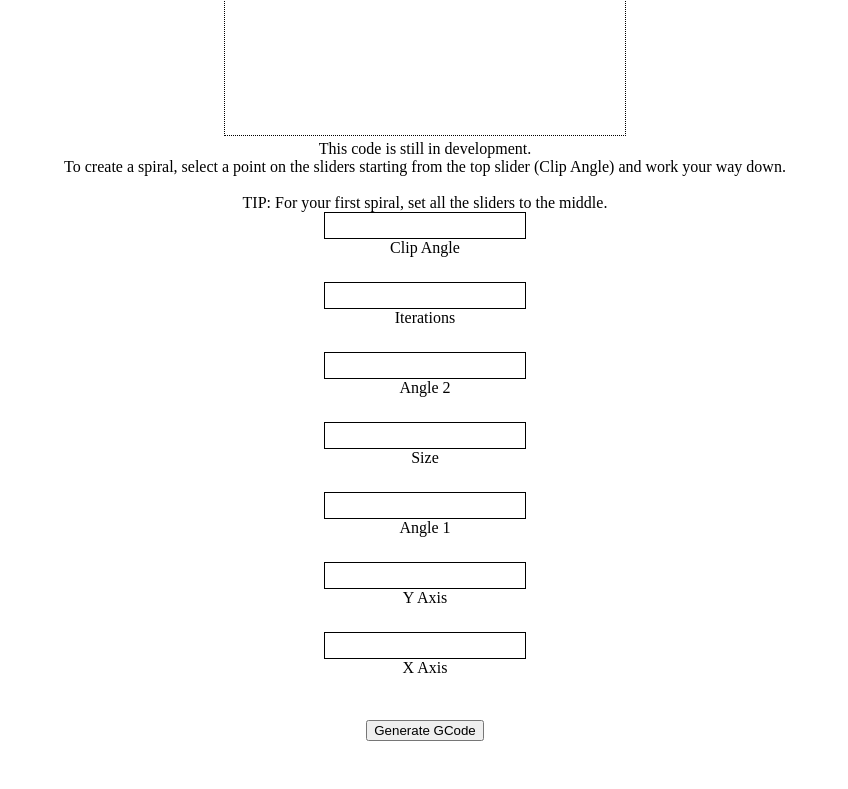
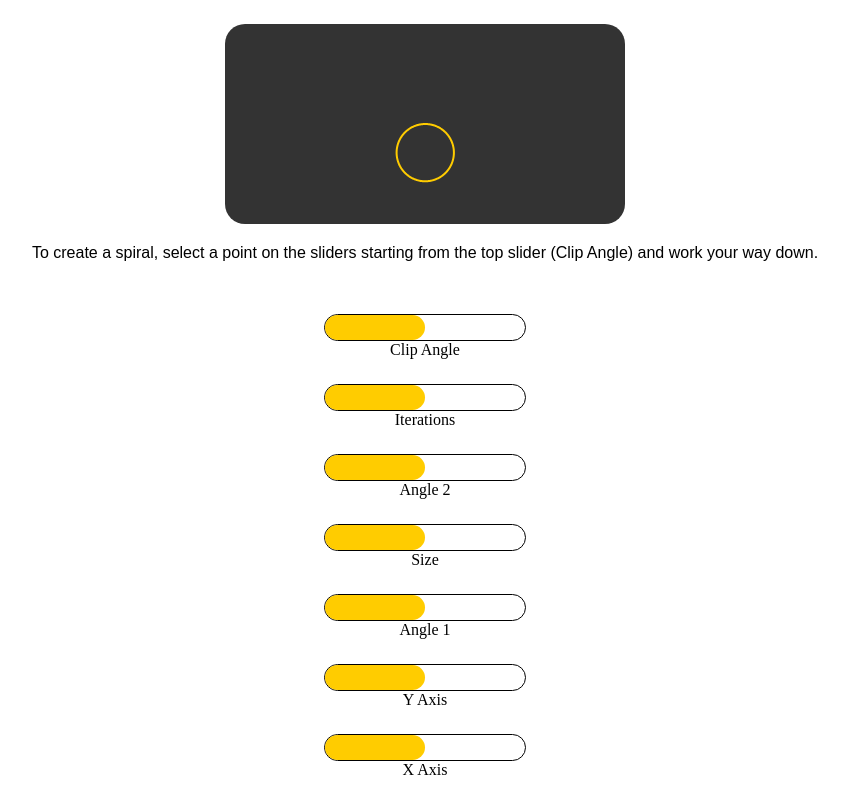
Before and after one commit to migpics/Spiro, a plain HTML site: page index.html in a window 1280 px wide. Shown: the part 74-863 px from the top of the page, without its empty margins (215-1063 px from the left). Before the commit the page ends 823 px from the top, so only its background shows below. Drawn offline with Linux system fonts and the light colour scheme.

Commit message:
Made updates to interface as well as default settings

```diff
--- a/index.html
+++ b/index.html
@@ -5,16 +5,19 @@
         <link rel='stylesheet' type='text/css' href='stylesheet.css'/>
     </head>
     <body onload='init()' align=center>
-        <canvas id="a" width="400" height="200" >
+
+
+<h1>Spiral Generator</h1>
+<br>
+        <canvas id="a" width="400" height="200">
             This text is displayed if your browser does not support HTML5 Canvas.
         </canvas>
 
+<p class="sansserif">
+To create a spiral, select a point on the sliders starting from the top slider (Clip Angle) and work your way down.
+</p>
+<br>
 
-
-<br>This code is still in development.<br>
-To create a spiral, select a point on the sliders starting from the top slider (Clip Angle) and work your way down.<br>
-<br>
-TIP:  For your first spiral, set all the sliders to the middle.
 <br>
 <div id='bar7' >
 <div id='slider7' >
@@ -76,7 +79,12 @@ TIP:  For your first spiral, set all the sliders to the middle.
 <br><button onclick="generateGCode()">Generate GCode</button>
 
 <script type='text/javascript' src='script.js'></script>
-    </body>
+<p class="sansserif">
+<br><br>This code is still in development.<br>
+<a href="https://github.com/migpics/Spiro">Visit GitHub Page for code.</a>
+
+</p>
+</body>
 
 
 </html>
--- a/script.js
+++ b/script.js
@@ -7,13 +7,13 @@ var context = a_canvas.getContext("2d");
 
 var bar1, slider1;
 var bar2, slider2;
-var set_perc1=10;
-var set_perc2=20;
-var set_perc3=20;
-var set_perc4=20;
-var set_perc5=20;
-var set_perc6=20;
-var set_perc7=20;
+var set_perc1=.50;
+var set_perc2=.50;
+var set_perc3=.50;
+var set_perc4=.50;
+var set_perc5=.50;
+var set_perc6=.50;
+var set_perc7=.50;
 
 canvas_width=400;
 canvas_height=200;
@@ -71,6 +71,17 @@ function init(){
 	bar7.addEventListener('mousedown', startSlide7, false);
 	bar7.addEventListener('mouseup', stopSlide7, false);
 
+	slider1.style.width = (set_perc1 * 100) + '%';
+	slider2.style.width = (set_perc1 * 100) + '%';
+	slider3.style.width = (set_perc1 * 100) + '%';
+	slider4.style.width = (set_perc1 * 100) + '%';
+	slider5.style.width = (set_perc1 * 100) + '%';
+	slider6.style.width = (set_perc1 * 100) + '%';
+	slider7.style.width = (set_perc1 * 100) + '%';
+
+
+	context.strokeStyle="#ffcc00";
+	draw(canvas_width*set_perc1,canvas_height*set_perc2,myAngle*set_perc3,lineDistance*set_perc4,angleChange*set_perc5,myIterations*set_perc6,myCompletionAngle*set_perc7);
 
 }
 
--- a/stylesheet.css
+++ b/stylesheet.css
@@ -1,5 +1,18 @@
 canvas {
-    border: 1px dotted black;
+    border: 4px black;
+    background-color:#333333;
+    border-radius: 20px;
+
+}
+
+p.sansserif {
+    font-family: Arial, Helvetica, sans-serif;
+}
+
+h1 {
+	color: #cca300;
+	text-align: center;
+	font-family: Arial, Helvetica, sans-serif;
 }
 
 
@@ -9,6 +22,7 @@ canvas {
 	border:1px solid black;
 	position:relative;
 	margin: auto;
+	border-radius: 20px;
 }
 #slider1{
 	width:0%;
@@ -19,6 +33,7 @@ canvas {
 	position:absolute;
 	cursor:pointer;
 	margin: auto;
+	border-radius: 20px;
 }
 #info1{
 	width:200px;
@@ -33,6 +48,7 @@ canvas {
 	border:1px solid black;
 	position:relative;
 	margin: auto;
+	border-radius: 20px;
 }
 #slider2{
 	width:0%;
@@ -43,12 +59,13 @@ canvas {
 	position:absolute;
 	cursor:pointer;
 	margin: auto;
+	border-radius: 20px;
 }
 #info2{
 	width:200px;
 	height:25px;
 	margin: auto;
-
+	border-radius: 20px;
 }
 
 
@@ -58,6 +75,7 @@ canvas {
 	border:1px solid black;
 	position:relative;
 	margin: auto;
+	border-radius: 20px;
 }
 #slider3{
 	width:0%;
@@ -68,11 +86,13 @@ canvas {
 	position:absolute;
 	cursor:pointer;
 	margin: auto;
+	border-radius: 20px;
 }
 #info3{
 	width:200px;
 	height:25px;
 	margin: auto;
+	border-radius: 20px;
 
 }
 
@@ -83,6 +103,7 @@ canvas {
 	border:1px solid black;
 	position:relative;
 	margin: auto;
+	border-radius: 20px;
 }
 #slider4{
 	width:0%;
@@ -93,6 +114,7 @@ canvas {
 	position:absolute;
 	cursor:pointer;
 	margin: auto;
+	border-radius: 20px;
 }
 #info4{
 	width:200px;
@@ -108,6 +130,7 @@ canvas {
 	border:1px solid black;
 	position:relative;
 	margin: auto;
+	border-radius: 20px;
 }
 #slider5{
 	width:0%;
@@ -118,6 +141,7 @@ canvas {
 	position:absolute;
 	cursor:pointer;
 	margin: auto;
+	border-radius: 20px;
 }
 #info5{
 	width:200px;
@@ -134,6 +158,7 @@ canvas {
 	border:1px solid black;
 	position:relative;
 	margin: auto;
+	border-radius: 20px;
 }
 #slider6{
 	width:0%;
@@ -144,6 +169,7 @@ canvas {
 	position:absolute;
 	cursor:pointer;
 	margin: auto;
+	border-radius: 20px;
 }
 #info6{
 	width:200px;
@@ -159,6 +185,7 @@ canvas {
 	border:1px solid black;
 	position:relative;
 	margin: auto;
+	border-radius: 20px;
 }
 #slider7{
 	width:0%;
@@ -169,6 +196,7 @@ canvas {
 	left:0px;
 	position:absolute;
 	cursor:pointer;
+	border-radius: 20px;
 }
 #info7{
 	width:200px;
```
